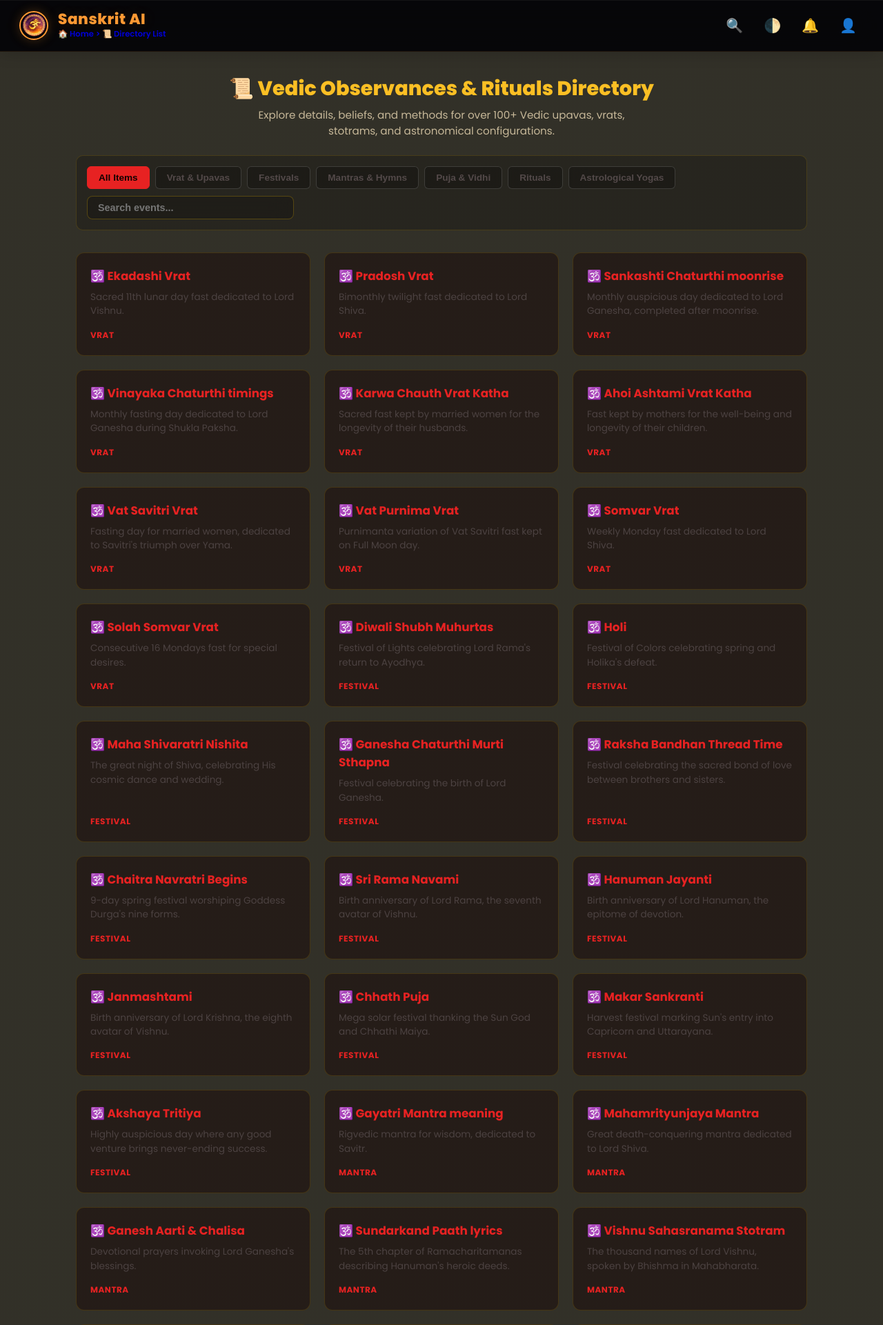
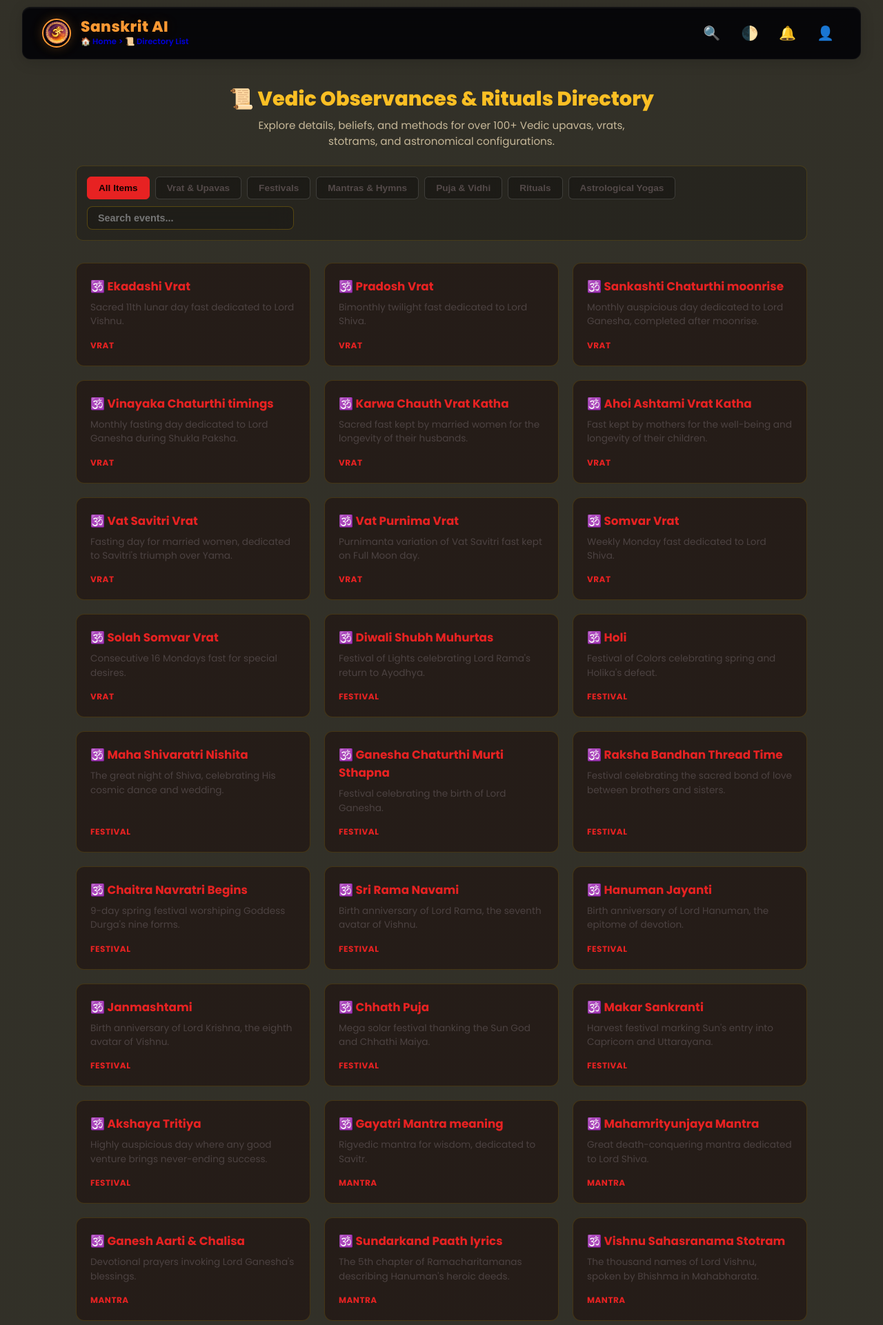
Before and after one commit to jhaanshuman/ShunyakiKhoj, a PHP site: page /list_events.html in a window 1280 px wide. Shown: the top 1921 px of the page at 69% size. Run offline with PHP 8.4, Linux system fonts and the light colour scheme.

Commit message:
fix: resolve astrology syntax error, correct spaViewport HTML nesting, clean default variables, and fix header layout

```diff
--- a/index.html
+++ b/index.html
@@ -63,12 +63,11 @@
 gtag('config','G-DZ2CM1SBWW');
 </script>
 <script src="./nav.js" defer></script>
-<link rel="stylesheet" href="./Features/Astrology/astrology_dashboard.css?v=1.1.8">
 <script src="./Features/Astrology/vedic_data.js?v=1.1.8"></script>
 <script src="./Features/Astrology/vedic_database.js?v=1.1.8"></script>
 </head>
 
-<body class="homepage-layout theme-focus dark-theme">
+<body class="homepage-layout theme-focus">
 
 <!-- HEADER -->
 <header class="header">
@@ -643,7 +642,6 @@
         </div>
     </footer>
 </main><!-- end center-feature-showcase -->
-    </div><!-- end spaViewport -->
 
         <!-- Right Sidebar: Widgets (3rd column of homepage-three-column-grid) -->
         <aside class="right-widgets-sidebar">
@@ -671,6 +669,7 @@
 
     </div><!-- end homepage-three-column-grid -->
     </div> <!-- end homeWelcomeSection -->
+    </div><!-- end spaViewport -->
 </div> <!-- end main-portal-container -->
 
     <!-- MINIMAL FOOTER (NO CLASS="FOOTER") -->
--- a/list_events.html
+++ b/list_events.html
@@ -18,7 +18,6 @@
 <link rel="icon" href="./logo.png">
 <link rel="stylesheet" href="style.css?v=1.1.5">
 <link href="https://fonts.googleapis.com/css2?family=Poppins:wght@300;400;600;700&family=Noto+Serif:ital,wght@0,400;1,700&display=swap" rel="stylesheet">
-<link rel="stylesheet" href="./Features/Astrology/astrology_dashboard.css?v=1.1.8">
 <style>
     .list-container {
         max-width: 1100px;
--- a/nav.js
+++ b/nav.js
@@ -491,7 +491,7 @@
 function applyTheme(themeId) {
     document.body.classList.remove('theme-dark', 'theme-manuscript', 'theme-bright', 'theme-focus', 'theme-pale', 'theme-indigo', 'dark-theme');
     document.body.classList.add(themeId);
-    if (['theme-dark', 'theme-focus', 'theme-indigo'].includes(themeId)) {
+    if (['theme-dark', 'theme-indigo'].includes(themeId)) {
         document.body.classList.add('dark-theme');
     }
     localStorage.setItem('shunya-theme-name', themeId);
--- a/style.css
+++ b/style.css
@@ -15,23 +15,6 @@
     color:#5c3300;
 }
 
-/* Light Theme Variables */
-
-:root{
-
-    --glass-bg: rgba(255,252,220,.58);
-    --glass-bg-light: rgba(255,255,240,.45);
-
-    --card-bg: rgba(255,248,205,.62);
-
-    --glass-border: rgba(255,185,40,.45);
-    --glass-border-strong: rgba(230,145,0,.75);
-
-    --text-color:#5d3900;
-    --title-color:#8b4b00;
-    --accent-color:#d98200;
-
-}
 /* ── CSS VARIABLES: HINDU RITUAL PALETTE ────────────────────────────────── */
 :root {
     /* Core Hindu Ritual Colors */
@@ -52,33 +35,25 @@
     --tulsi-green:    #2E7D32;
     --tulsi-light:    #4CAF50;
 
+    /* Light/Green Theme Config (Default) */
+    --glass-bg:       rgba(255,252,220,.58);
+    --glass-bg-light: rgba(255,255,240,.45);
+    --card-bg:        rgba(255,248,205,.62);
+    --glass-border:   rgba(255,185,40,.45);
+    --glass-border-strong: rgba(230,145,0,.75);
+    --text-color:     #5d3900;
+    --text-muted:     #8b4b00;
+    --title-color:    #8b4b00;
+    --accent-color:   #d98200;
+    --accent-gradient: linear-gradient(135deg, var(--saffron) 0%, var(--temple-gold) 100%);
+    --shadow:         0 8px 32px rgba(0, 0, 0, 0.15);
+    --header-bg:      rgba(255,252,220,.85);
+    --tile-bg:        rgba(255,252,220,.45);
+
     /* Glassmorphism Surfaces */
     --glass-shadow:   0 8px 32px rgba(0, 0, 0, 0.4);
     --glass-shadow-lg: 0 20px 60px rgba(0, 0, 0, 0.5);
     --glass-inset:    inset 0 1px 0 rgba(255, 255, 255, 0.06);
-
-    /* Theme: Default Green (Auspicious Beginnings) */
-    --bg-color:       #050508;
-    --bg-gradient:    radial-gradient(ellipse at 25% 0%, rgba(26, 35, 126, 0.2) 0%, transparent 60%),
-                      radial-gradient(ellipse at 75% 100%, rgba(62, 39, 35, 0.3) 0%, transparent 60%),
-                      linear-gradient(160deg, #f5a5f8 0%, #92f195 50%, #d48ea4 100%);
-    --text-color:     #534949;
-    --text-muted:     #0000d7;
-    --text-gold:      #25dd17;
-    --card-bg:        rgb(75 173 76 / 85%);
-    --card-border:    1.5px solid rgba(255, 255, 255, 0.05);
-    --glass-border:   rgba(255, 255, 255, 0.04);
-    --glass-border-strong: rgba(255, 255, 255, 0.12);
-    --accent-color:   #e72222;
-    --accent-gradient: linear-gradient(135deg, #5534e9, #cd97dd);
-    --header-bg:      rgba(5, 5, 8, 0.95);
-    --shadow:         0 8px 30px rgba(0, 0, 0, 0.7);
-    --title-color:    #d0d0e0;
-    --tile-bg:        #0f0f16;
-    --sidebar-bg:     #050508;
-    --minicard-bg:    #1a1a24;
-    --glass-bg:       rgba(15, 15, 22, 0.8);
-    --glass-bg-light: rgba(20, 20, 30, 0.5);
 
     /* 3D & Animation */
     --perspective:    1200px;
@@ -254,6 +229,7 @@
     background-color: var(--bg-color);
     background-attachment: fixed;
     min-height: 100vh;
+    padding-top: 90px;
     transition: background 0.5s ease, color 0.5s ease;
     overflow-x: hidden;
 }
@@ -652,10 +628,16 @@
     background: var(--header-bg);
     backdrop-filter: blur(24px) saturate(150%);
     -webkit-backdrop-filter: blur(24px) saturate(150%);
-    position: sticky;
-    top: 0;
+    position: fixed;
+    top: 10px;
+    left: 50%;
+    transform: translateX(-50%);
+    width: 95%;
+    max-width: 1400px;
     z-index: 1000;
-    border-bottom: 1px solid rgba(255, 153, 51, 0.1);
+    border: 1px solid var(--glass-border);
+    border-radius: 12px;
+    box-sizing: border-box;
     box-shadow: 0 4px 20px rgba(0, 0, 0, 0.15), inset 0 1px 0 rgba(255, 255, 255, 0.05);
     transition: var(--transition-smooth);
 }
```
Also changed, not shown: Features/Astrology/astrology.js.
